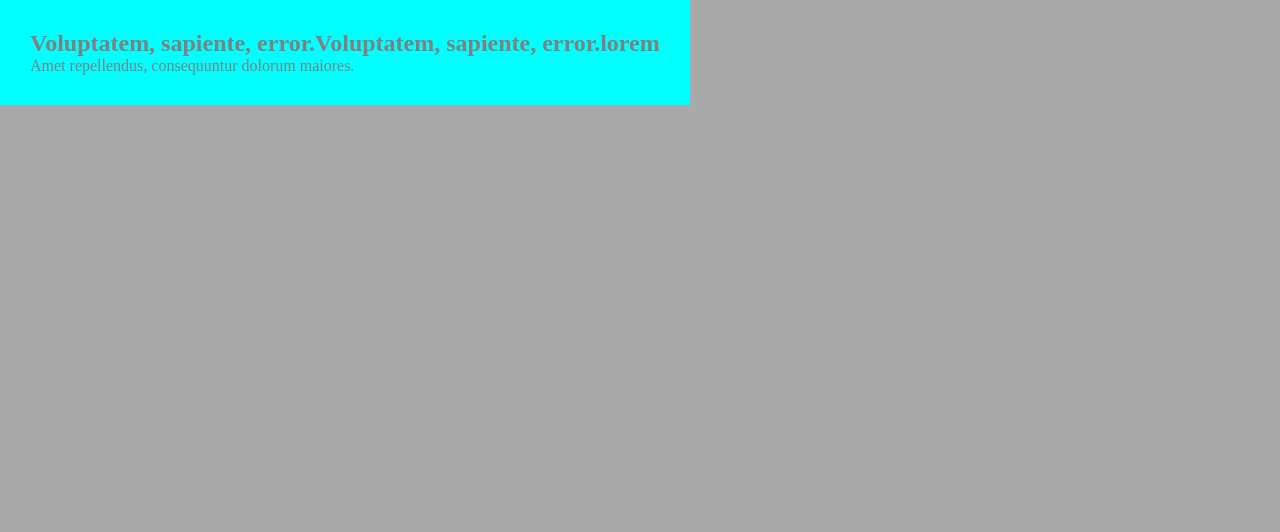
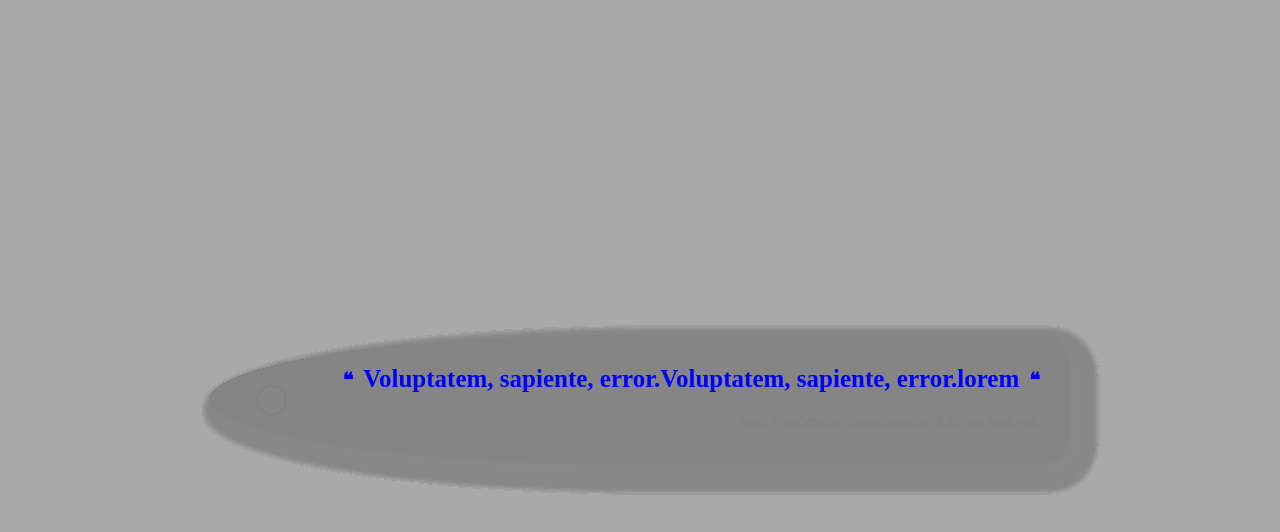
Before and after one commit to vlad517/html-css-lessons, a plain HTML site: page layers.html in a window 1280 px wide. Drawn offline with Linux system fonts and the light colour scheme.

Commit message:
Add files via upload

```diff
--- a/layers.html
+++ b/layers.html
@@ -10,11 +10,22 @@
     margin: 0px;
   }
   #fan .slice{
+    width: 800px;
+    height: 70px;
 
     color: grey;
-    background-color: aqua;
+    background-color: darkgrey;
     position: absolute;
     padding: 30px;
+    border-radius: 50% 30px 30px 50%;
+    top: 50%;
+    left: 50%;
+    margin-top: -65px;
+    margin-left: -430px;
+    box-shadow: 10px 10px 8px 10px #888888;
+    transform-origin: 50px 65px ;
+    transform: rotate(0);
+    transition: 2s;
 
   }
   #fan h2,#fan p{
@@ -22,8 +33,165 @@
     margin: 0px;
   }
 
+  #fan p{
+    text-align: right;
+    text-decoration: underline;
+    font-style: italic;
+    font-size: 15px;
+    /*color: aqua;*/
+    padding-top: 20px;
+  }
+  #fan h2{
+    font-size: 25px;
+    color: blue;
+    padding-left: 85px;
+    text-align: right;
 
 
+  }
+  #fan h2::before{
+    content: "\275D" ;
+    font-size: 20px;
+    padding-right:10px;
+  }
+
+  #fan h2::after{
+    content: "\275D" ;
+    font-size: 20px;
+    padding-left:10px;
+  }
+  #fan .slice::before{
+  content:"\25EF";
+  position: absolute;
+  font-size: 30px;
+  top: 45px;
+  left: 45px;
+
+}
+/*effects*/
+
+#fan .slice:nth-child(1){
+  /*transform: rotate(10deg);*/
+  background-color: #303030;
+
+}
+#fan .slice:nth-child(2){
+  /*transform: rotate(20deg);*/
+  background-color: #353535;
+
+}
+#fan .slice:nth-child(3){
+  /*transform: rotate(30deg);*/
+  background-color: #404040;
+
+}
+#fan .slice:nth-child(4){
+  /*transform: rotate(40deg);*/
+  background-color: #454545;
+
+}
+#fan .slice:nth-child(5){
+  /*transform: rotate(50deg);*/
+  background-color: #505050;
+
+}
+#fan .slice:nth-child(6){
+  /*transform: rotate(60deg);*/
+  background-color: #555555;
+
+}
+#fan .slice:nth-child(7){
+  /*transform: rotate(70deg);*/
+  background-color: #606060;
+
+}
+#fan .slice:nth-child(8){
+  /*transform: rotate(80deg);*/
+  background-color: #656565;
+
+}
+#fan .slice:nth-child(9){
+  /*transform: rotate(90deg);*/
+  background-color: #707070;
+
+}
+#fan .slice:nth-child(10){
+  /*transform: rotate(100deg);*/
+  background-color: #757575;
+
+}
+#fan .slice:nth-child(11){
+  /*transform: rotate(110deg);*/
+  background-color: #808080;
+
+}
+#fan .slice:nth-child(12){
+  /*transform: rotate(120deg);*/
+  background-color: #858585;
+
+}
+
+
+
+
+#fan:hover .slice:nth-child(1){
+  transform: rotate(-60deg);
+
+
+}
+#fan:hover  .slice:nth-child(2){
+  transform: rotate(-40deg);
+
+
+}
+#fan:hover  .slice:nth-child(3){
+  transform: rotate(-20deg);
+
+}
+#fan:hover  .slice:nth-child(4){
+  transform: rotate(0deg);
+
+}
+#fan:hover  .slice:nth-child(5){
+  transform: rotate(20deg);
+
+
+}
+#fan:hover  .slice:nth-child(6){
+  transform: rotate(40deg);
+
+
+}
+#fan:hover  .slice:nth-child(7){
+  transform: rotate(60deg);
+
+
+}
+#fan:hover  .slice:nth-child(8){
+  transform: rotate(80deg);
+
+
+}
+#fan:hover  .slice:nth-child(9){
+  transform: rotate(100deg);
+
+
+}
+#fan:hover  .slice:nth-child(10){
+  transform: rotate(120deg);
+
+
+}
+#fan:hover  .slice:nth-child(11){
+  transform: rotate(140deg);
+
+
+}
+#fan:hover  .slice:nth-child(12){
+  transform: rotate(160deg);
+
+
+}
 
 
 
```
